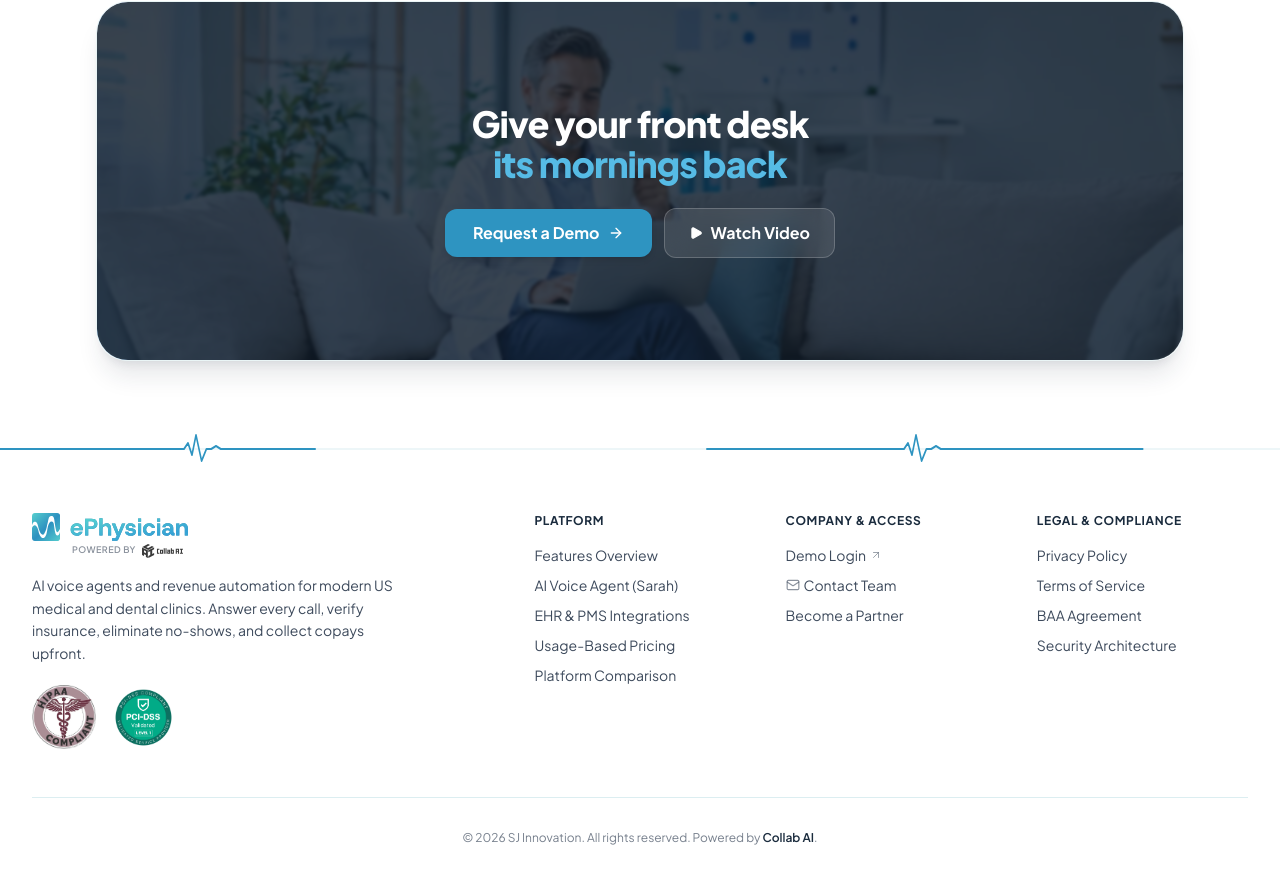
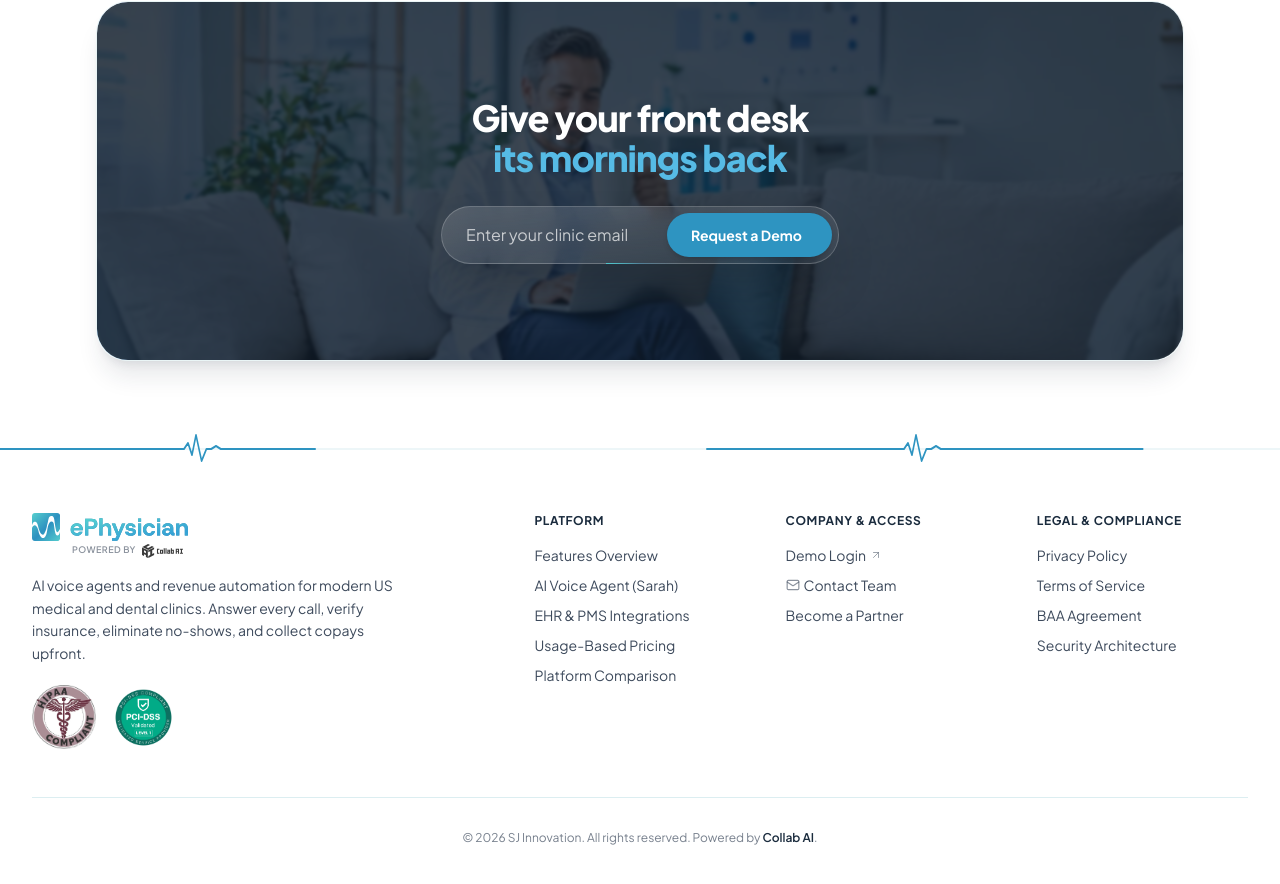
Before and after one commit to Annyxtopheles/ephysician-redesign, a React (Vite) app: page / in a window 1280 px wide. Shown: the part 3933-4817 px from the top of the page. Built offline with nearby package versions, Linux system fonts and the light colour scheme.

Commit message:
Add animated Hover.dev Beam Input to final CTA section in our brand theme

```diff
--- /dev/null
+++ b/src/components/BeamInput.tsx
@@ -0,0 +1,70 @@
+import React, { useEffect, useRef, useState } from 'react';
+import { animate, useMotionTemplate, useMotionValue, motion } from 'motion/react';
+import { ArrowRight } from 'lucide-react';
+
+interface BeamInputProps {
+  onSubmitEmail?: (email: string) => void;
+  onRequestDemo?: () => void;
+}
+
+export const BeamInput: React.FC<BeamInputProps> = ({ onSubmitEmail, onRequestDemo }) => {
+  const [email, setEmail] = useState('');
+  const inputRef = useRef<HTMLInputElement>(null);
+  const turn = useMotionValue(0);
+
+  useEffect(() => {
+    const controls = animate(turn, 1, {
+      ease: 'linear',
+      duration: 4,
+      repeat: Infinity,
+    });
+    return () => controls.stop();
+  }, [turn]);
+
+  // Brand theme beam gradient: glowing cyan/teal to blue
+  const backgroundImage = useMotionTemplate`conic-gradient(from ${turn}turn, rgba(80, 198, 204, 0) 70%, rgba(46, 148, 193, 0.4) 86%, rgba(80, 198, 204, 1) 100%)`;
+
+  const handleSubmit = (e: React.FormEvent) => {
+    e.preventDefault();
+    if (onSubmitEmail) {
+      onSubmitEmail(email);
+    }
+    if (onRequestDemo) {
+      onRequestDemo();
+    }
+  };
+
+  return (
+    <form
+      onSubmit={handleSubmit}
+      onClick={() => inputRef.current?.focus()}
+      className="relative flex w-full max-w-lg mx-auto items-center gap-2 rounded-full border border-white/20 bg-gradient-to-br from-white/15 to-white/5 py-1.5 pl-6 pr-1.5 backdrop-blur-md shadow-2xl transition-all"
+    >
+      <input
+        ref={inputRef}
+        type="email"
+        value={email}
+        onChange={(e) => setEmail(e.target.value)}
+        placeholder="Enter your clinic email"
+        className="w-full bg-transparent text-sm sm:text-base text-white placeholder-white/70 focus:outline-none"
+      />
+      <button
+        onClick={(e) => e.stopPropagation()}
+        type="submit"
+        className="group flex shrink-0 items-center gap-1.5 rounded-full bg-brand-blue hover:bg-brand-blue-hover px-4 sm:px-6 py-2.5 sm:py-3 text-xs sm:text-sm font-heading font-bold text-white shadow-md transition-all active:scale-[0.985] cursor-pointer"
+      >
+        <span>Request a Demo</span>
+        <ArrowRight className="w-4 h-4 -mr-4 opacity-0 transition-all duration-200 group-hover:-mr-0 group-hover:opacity-100 group-active:-rotate-45" />
+      </button>
+
+      <div className="pointer-events-none absolute inset-0 z-10 rounded-full">
+        <motion.div
+          style={{
+            backgroundImage,
+          }}
+          className="mask-with-browser-support absolute -inset-[1px] rounded-full border border-transparent bg-origin-border"
+        />
+      </div>
+    </form>
+  );
+};
--- a/src/components/FinalCTA.tsx
+++ b/src/components/FinalCTA.tsx
@@ -1,5 +1,5 @@
 import React from 'react';
-import { ArrowRight, Play } from 'lucide-react';
+import { BeamInput } from './BeamInput';
 import doctorRelaxingWebp from '../assets/doctor-relaxing.webp';
 
 interface FinalCTAProps {
@@ -35,23 +35,9 @@ export const FinalCTA: React.FC<FinalCTAProps> = ({ onRequestDemo }) => {
               <span className="text-[#56BBE5]">its mornings back</span>
             </h2>
 
-            {/* Centered CTAs using solid brand blue */}
-            <div className="pt-2 flex flex-col sm:flex-row items-center justify-center gap-3">
-              <button
-                onClick={onRequestDemo}
-                className="w-full sm:w-auto py-3 px-7 rounded-xl font-heading font-bold text-sm sm:text-base text-white bg-brand-blue hover:bg-brand-blue-hover transition-all duration-200 cursor-pointer inline-flex items-center justify-center gap-2 group shadow-md"
-              >
-                <span>Request a Demo</span>
-                <ArrowRight className="w-4 h-4 text-white transition-transform group-hover:translate-x-0.5" />
-              </button>
-
-              <a
-                href="#workflows"
-                className="w-full sm:w-auto py-3 px-6 rounded-xl font-heading font-bold text-sm sm:text-base text-white bg-white/10 hover:bg-white/20 backdrop-blur-md border border-white/20 transition-all duration-200 inline-flex items-center justify-center gap-2"
-              >
-                <Play className="w-3.5 h-3.5 text-white fill-current" />
-                <span>Watch Video</span>
-              </a>
+            {/* Animated Beam Input in place of old buttons */}
+            <div className="pt-3 w-full">
+              <BeamInput onRequestDemo={onRequestDemo} />
             </div>
 
           </div>
--- a/src/index.css
+++ b/src/index.css
@@ -144,3 +144,21 @@ body {
   stroke-dasharray: 600;
   animation: ecgPulse 3.5s linear infinite;
 }
+
+/* Beam Input Masking Support */
+.mask-with-browser-support {
+  -webkit-mask-composite: xor;
+  -webkit-mask-image: linear-gradient(#fff 0 0), linear-gradient(#fff 0 0);
+  mask-image: linear-gradient(#fff 0 0), linear-gradient(#fff 0 0);
+  -webkit-mask-position: 0 0, 0 0;
+  mask-position: 0 0, 0 0;
+  -webkit-mask-size: auto, auto;
+  mask-size: auto, auto;
+  -webkit-mask-repeat: repeat, repeat;
+  mask-repeat: repeat, repeat;
+  -webkit-mask-clip: padding-box, border-box;
+  mask-clip: padding-box, border-box;
+  -webkit-mask-origin: padding-box, border-box;
+  mask-origin: padding-box, border-box;
+  mask-composite: exclude;
+}
```
